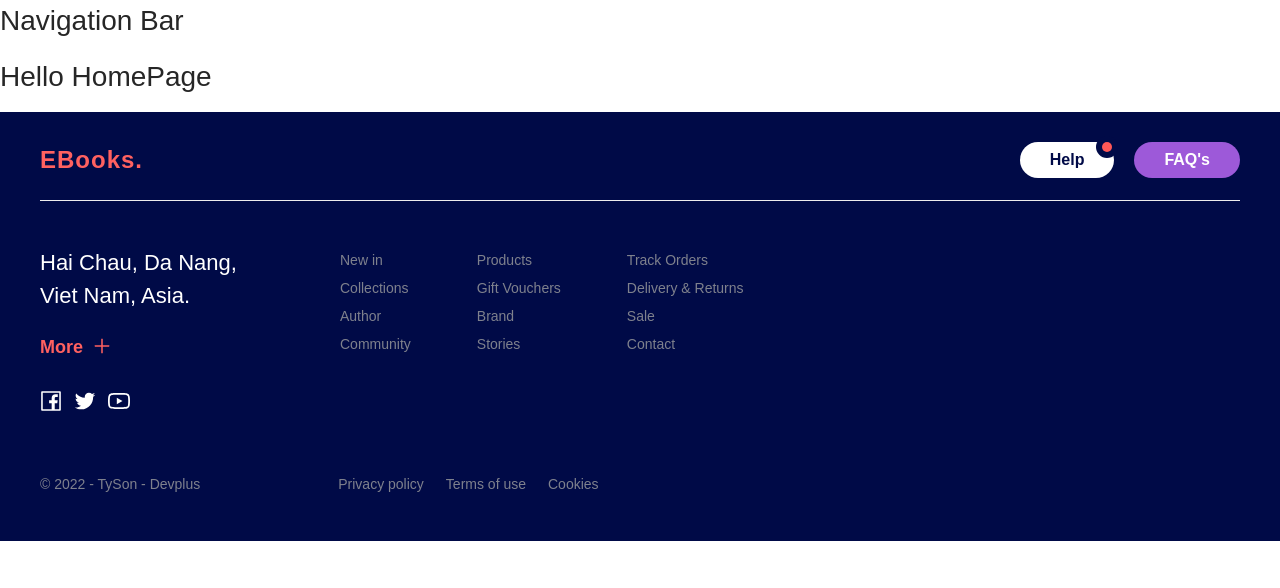
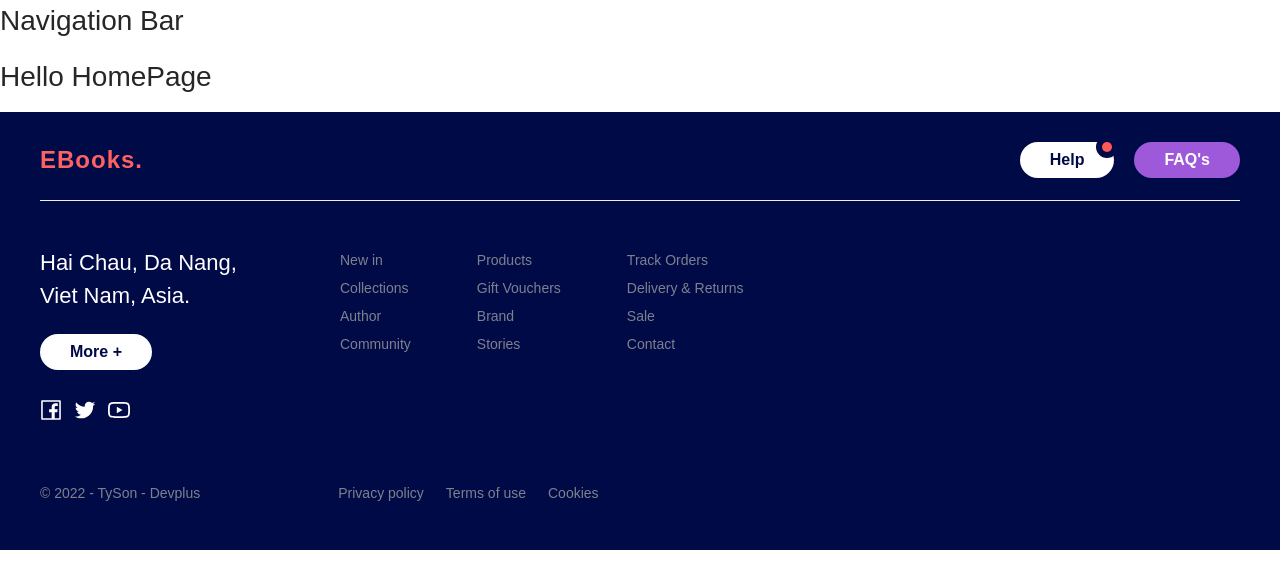
Before and after one commit to devplus-huuchinh/book, a React (Create React App) app in the folder client/: page / in a window 1280 px wide. Shown: the top 588 px of the page. Built offline with nearby package versions, Linux system fonts and the light colour scheme; a web font is replaced by a local one.

Commit message:
fix: 🐛 reponsive footer layout

```diff
--- a/client/src/components/FooterBar/FooterBar.scss
+++ b/client/src/components/FooterBar/FooterBar.scss
@@ -18,6 +18,9 @@
             margin: 0 !important ;
          }
       }
+      @media screen and (max-width: 384px) {
+         justify-content: center;
+      }
    }
    &__inner {
       display: flex;
@@ -28,6 +31,9 @@
       }
       .btn__faq {
          color: #ffffff;
+      }
+      @media screen and (max-width: 384px) {
+         display: none;
       }
    }
    &__category {
@@ -42,14 +48,8 @@
             color: $color-white;
          }
          .category__more {
-            a {
-               color: $pink;
-               font-size: 18px;
-               font-weight: $fw-blod;
-               margin-top: 5px;
-               .anticon {
-                  margin-left: 10px;
-               }
+            .btn__more {
+               color: $color-dark-blue;
             }
          }
          .category--social {
@@ -72,7 +72,7 @@
                font-size: 14px;
                line-height: 2;
                font-weight: $fw-light;
-               transition: all 0.25s linear;
+               transition: all 0.2s linear;
                &:hover {
                   cursor: pointer;
                   color: $pink;
@@ -92,7 +92,9 @@
                text-align: center;
             }
             .category__more {
-               text-align: center;
+               .btn__more {
+                  margin: 0 auto;
+               }
             }
             .category--social {
                justify-content: center;
--- a/client/src/components/FooterBar/index.jsx
+++ b/client/src/components/FooterBar/index.jsx
@@ -34,10 +34,10 @@ function FooterBar(props) {
                <div className='category__location'>
                   <p>Hai Chau, Da Nang, Viet Nam, Asia.</p>
                   <div className='category__more'>
-                     <a href='#'>
-                        More
-                        <PlusOutlined />
-                     </a>
+                     <Button
+                        className='btn btn__white btn__more'
+                        title='More +'
+                     />
                   </div>
                   <div className='category--social'>
                      <a href='#'>
--- a/client/src/features/Home/components/Button/Button.scss
+++ b/client/src/features/Home/components/Button/Button.scss
@@ -7,6 +7,7 @@
    outline: none;
    font-size: 16px;
    font-weight: $fw-blod;
+   transition: all 0.25s linear;
    &__blue {
       background-color: $bgc-blue;
    }
@@ -31,4 +32,7 @@
          box-shadow: 0 0 0 6px $bgc-dark-blue;
       }
    }
+   &:hover {
+      transform: translate(-2px, -2px);
+   }
 }
```
